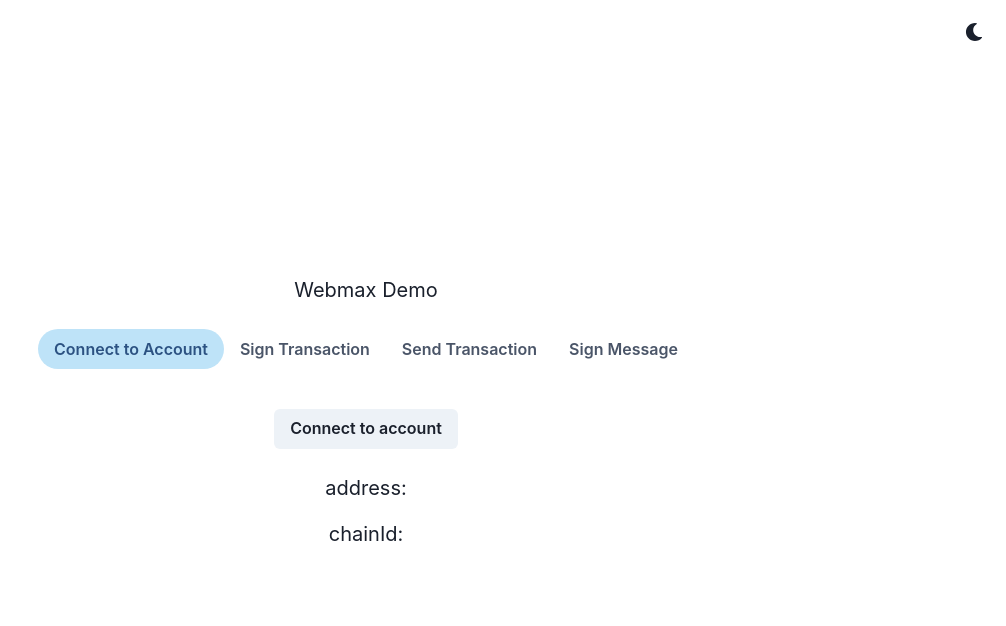
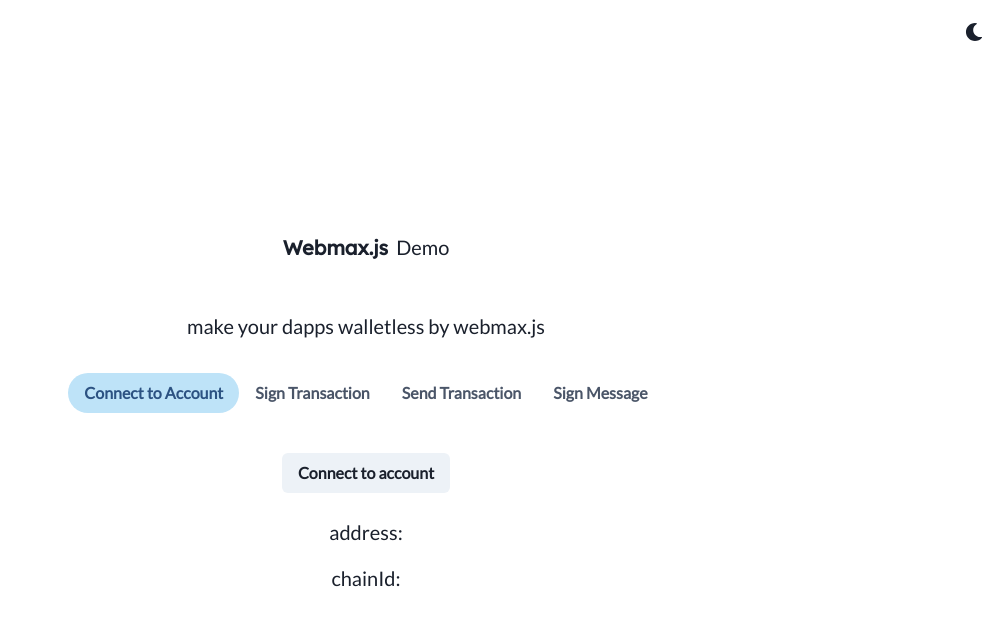
Before and after one commit to InternetMaximalism/webmax.js, a React (Create React App) app in the folder demo/: page / in a window 1280 px wide. Shown: the top 626 px of the page, without its empty margins (274-1280 px from the left). Built offline with nearby package versions, Linux system fonts and the light colour scheme.

Commit message:
use Lato font

```diff
--- a/demo/src/App.tsx
+++ b/demo/src/App.tsx
@@ -10,6 +10,7 @@ import {
   theme,
   Flex,
   Text,
+  VStack,
 } from "@chakra-ui/react";
 import { ColorModeSwitcher } from "./ColorModeSwitcher";
 import { Connect } from "./Connect";
@@ -23,9 +24,21 @@ export const App = () => (
       <Grid minH="100vh" p={3}>
         <ColorModeSwitcher justifySelf="flex-end" />
         <Flex flexDirection="column">
-          <Text as="h1" mb={6}>
-            Webmax Demo
-          </Text>
+          <VStack pb={8} spacing={6}>
+            <Text as="h1" pb={6}>
+              <Text
+                as="span"
+                display="inline-block"
+                fontFamily="Lexend"
+                fontWeight="extrabold"
+                pr={2}
+              >
+                Webmax.js
+              </Text>
+              Demo
+            </Text>
+            <Text as="h2">make your dapps walletless by webmax.js</Text>
+          </VStack>
           <Tabs variant="soft-rounded">
             <TabList justifyContent="center">
               <Tab>Connect to Account</Tab>
--- /dev/null
+++ b/demo/src/index.css
@@ -0,0 +1,9 @@
+@import url("https://fonts.googleapis.com/css2?family=Lato&display=swap");
+@import url("https://fonts.googleapis.com/css2?family=Lexend&display=swap");
+
+* {
+  -webkit-font-smoothing: antialiased;
+  -moz-osx-font-smoothing: grayscale;
+  font-family: "Lato";
+  font-weight: 400;
+}
--- a/demo/src/index.tsx
+++ b/demo/src/index.tsx
@@ -4,6 +4,7 @@ import { createRoot } from "react-dom/client";
 import { App } from "./App";
 import reportWebVitals from "./reportWebVitals";
 import * as serviceWorker from "./serviceWorker";
+import "./index.css";
 
 const container = document.getElementById("root");
 if (!container) throw new Error("Failed to find the root element");
```
